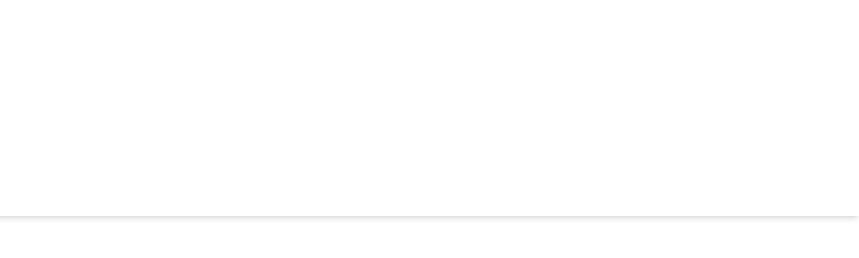
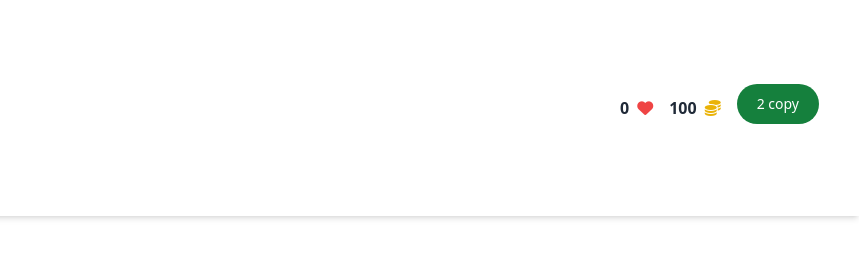
Before and after one commit to Asadkhokon/B12-A5-Emergency-Hotline, a plain HTML site: page project/index.html in a window 1280 px wide. Shown: the full height of the page, 421-1280 px from the left. Drawn offline with nearby package versions, Linux system fonts and the light colour scheme.

Commit message:
nav bar has completed

```diff
--- a/project/index.html
+++ b/project/index.html
@@ -16,10 +16,18 @@
             <img src="/assets/logo.png" alt="">
             <p class="text-xl text-primary font-bold text-[#29A74A]">Emergency service</p>
         </div>
-        <div>
-            <div></div>
-            <div></div>
-            <div></div>
+        <div class="flex-none gap-4">
+            <div class="flex items-center gap-2">
+                <span id="heart-count" class="font-semibold">0</span>
+                <i class="fas fa-heart text-red-500"></i>
+            </div>
+            <div class="flex items-center gap-2">
+                <span id="coin-count" class="font-semibold">100</span>
+                <i class="fas fa-coins text-yellow-500"></i>
+            </div>
+            <div class="flex items-center gap-2">
+                <button type="button" class="text-white bg-green-700 hover:bg-green-800 focus:ring-4 focus:ring-green-300 font-medium rounded-full text-sm px-5 py-2.5 me-2 mb-2 dark:bg-green-600 dark:hover:bg-green-700 focus:outline-none dark:focus:ring-green-800">2 copy</button>
+            </div>
 
         </div>
     </div>
```
